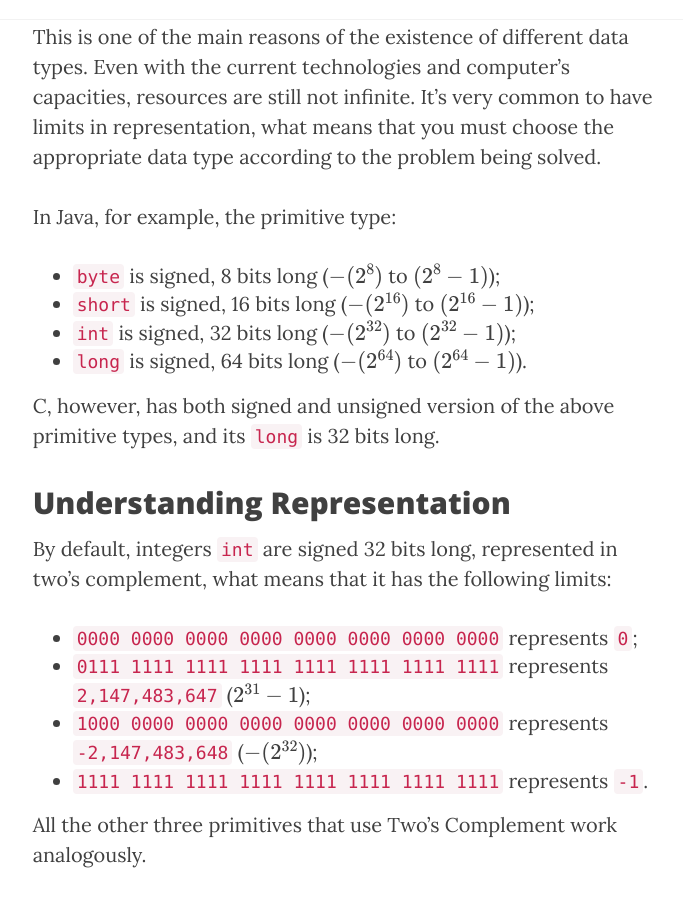
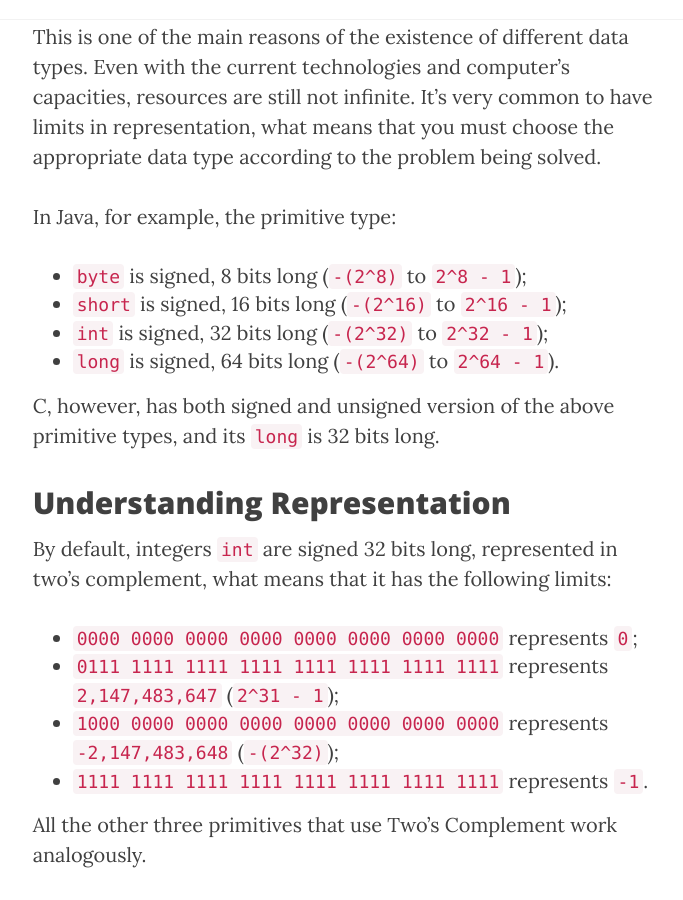
Before and after one commit to rwanderc/blog, a Jekyll site: the page built from _posts/2015-12-27-twos-complement.markdown, in a window 1280 px wide and 900 px high, scrolled down 1120 px. Shown: the whole window, without its empty margins (289-972 px from the left). Built offline with Jekyll 4.4.1, drawn with Linux system fonts in a browser that asks for light colours; nearby versions of some CDN libraries; formulas are drawn with MathJax 3; comment, search, counter and statistics services are not loaded; some of the changed text lies outside the part shown.

Commit message:
Fix of format errors

```diff
--- a/_posts/2015-12-27-java-bit-shift-and-bitwise-operators.markdown
+++ b/_posts/2015-12-27-java-bit-shift-and-bitwise-operators.markdown
@@ -47,7 +47,7 @@ Let `A` be an `int` with value `18`:
 * `0000 0000 0000 0000 0000 0000 0001 0010` represents A, which is 18;
 * `1111 1111 1111 1111 1111 1111 1110 1101` represents ~A, which is -19 in [Two's Complement][twos-complement].
 
-All bits were inverted, thus turning `0` to `1` and `1` to `0`. Because of the [Two's Complement][twos-complement] architecture, every ~X will be $$-X - 1$$.
+All bits were inverted, thus turning `0` to `1` and `1` to `0`. Because of the [Two's Complement][twos-complement] architecture, every `~X` will be `-X-1`.
 
 ### `&` Bitwise AND
 
@@ -151,7 +151,7 @@ It results in always producing a positive value, which is the square root of the
 
 Shifts in binary representations are shortcuts to calculate powers of 2 and square roots, ONLY IF it does not modify the most significant bit.
 
-When shifting A to the left in one position, if the most significant bit is not modified, the result will be $$ A^2 $$. When shifting A to the right in one position, if the most significant bit is not modified, the result will be $$ \sqrt A $$.
+When shifting A to the left in one position, if the most significant bit is not modified, the result will be `A^2`. When shifting A to the right in one position, if the most significant bit is not modified, the result will be `sqrt(A)`.
 
 
 [twos-complement]: http://www.wandercosta.com/twos-complement
--- a/_posts/2015-12-27-twos-complement.markdown
+++ b/_posts/2015-12-27-twos-complement.markdown
@@ -30,10 +30,10 @@ This is one of the main reasons of the existence of different data types. Even w
 
 In Java, for example, the primitive type:
 
-* `byte` is signed, 8 bits long ($$ -(2^{8}) $$ to $$ (2^{8} - 1) $$);
-* `short` is signed, 16 bits long ($$ -(2^{16}) $$ to $$ (2^{16} - 1) $$);
-* `int` is signed, 32 bits long ($$ -(2^{32}) $$ to $$ (2^{32} - 1) $$);
-* `long` is signed, 64 bits long ($$ -(2^{64}) $$ to $$ (2^{64} - 1) $$).
+* `byte` is signed, 8 bits long (`-(2^8)` to `2^8 - 1`);
+* `short` is signed, 16 bits long (`-(2^16)` to `2^16 - 1`);
+* `int` is signed, 32 bits long (`-(2^32)` to `2^32 - 1`);
+* `long` is signed, 64 bits long (`-(2^64)` to `2^64 - 1`).
 
 C, however, has both signed and unsigned version of the above primitive types, and its `long` is 32 bits long.
 
@@ -42,8 +42,8 @@ C, however, has both signed and unsigned version of the above primitive types, a
 By default, integers `int` are signed 32 bits long, represented in two's complement, what means that it has the following limits:
 
 * `0000 0000 0000 0000 0000 0000 0000 0000` represents `0`;
-* `0111 1111 1111 1111 1111 1111 1111 1111` represents `2,147,483,647` ($$ 2^{31}-1 $$);
-* `1000 0000 0000 0000 0000 0000 0000 0000` represents `-2,147,483,648` ($$ - (2^{32}) $$);
+* `0111 1111 1111 1111 1111 1111 1111 1111` represents `2,147,483,647` (`2^31 - 1`);
+* `1000 0000 0000 0000 0000 0000 0000 0000` represents `-2,147,483,648` (`-(2^32)`);
 * `1111 1111 1111 1111 1111 1111 1111 1111` represents `-1`.
 
 All the other three primitives that use Two's Complement work analogously.
@@ -66,8 +66,8 @@ Another inference that can be done is about mirroring. If you could fold the tot
 * 0 mirroring -1;
 * 1 mirroring -2;
 * 2 mirroring -3, and so on, until;
-* $$ (2^{31} - 1) $$ mirroring $$ - (2^{31}) $$;
-* $$ (X - 1) $$ mirroring $$ -X $$.
+* `2^31 - 1` mirroring `-(2^31)`;
+* `X-1` mirroring `-X`.
 
 **Curiosity:** Note that the individual sum of all mirrored values is -1.
 
```
